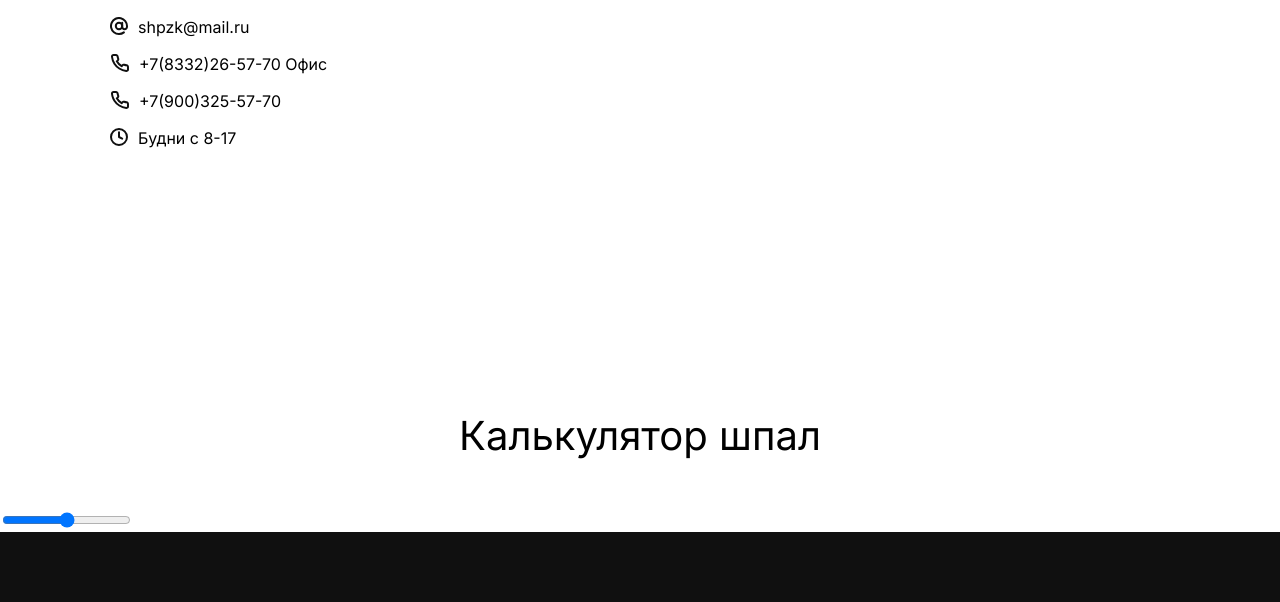
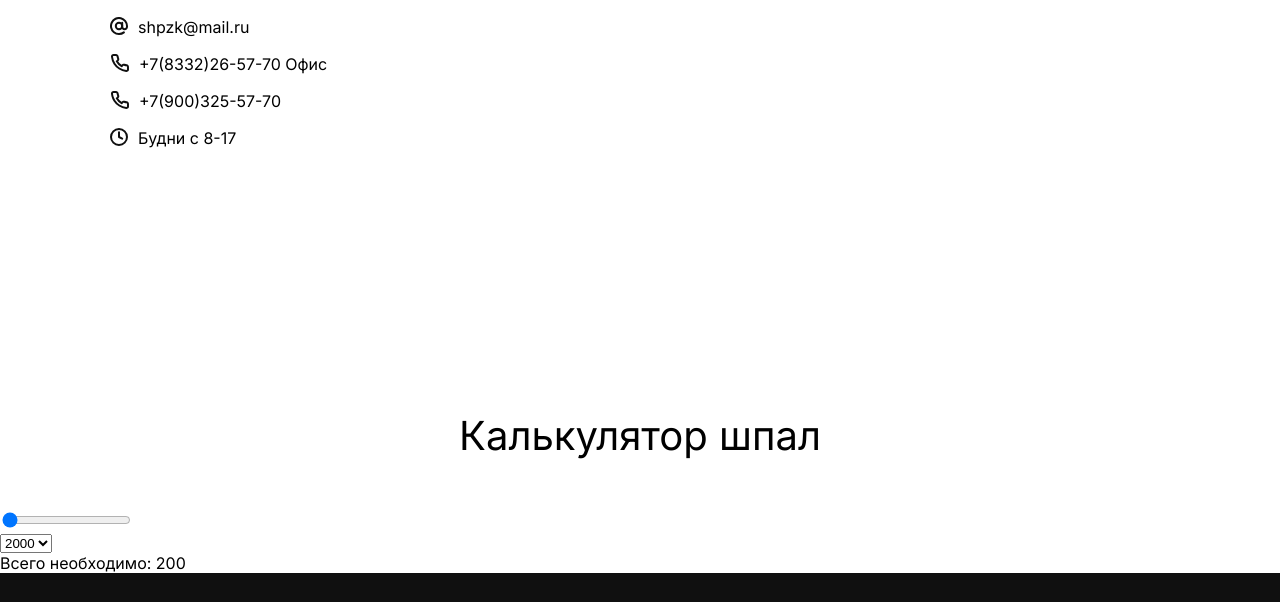
Before and after one commit to jalenix/Sleeper-impregnation-plant, a website: page src/index.html in a window 1280 px wide. Shown: the part 5238-5840 px from the top of the page. Drawn offline with nearby package versions, Linux system fonts and the light colour scheme; files that its build step writes are made by us from their sources.

Commit message:
add calculate

```diff
--- a/src/index.html
+++ b/src/index.html
@@ -236,7 +236,18 @@
     <section class="calculator">
         <h1>Калькулятор шпал</h1>
         <div>
-            <input type="range">
+            <input id="rangeWay" type="range" min="100" step="100" max="2000" value="100">
+        </div>
+        <div>
+            <select name="amount" id="amount">
+                <option value="2000">2000</option>
+                <option value="1840">1840</option>
+                <option value="1600">1600</option>
+                <option value="1440">1440</option>
+            </select>
+        </div>
+        <div>
+            Всего необходимо: <span id="result">0</span>
         </div>
 
     </section>
@@ -276,5 +287,6 @@
     </footer>
 
 </body>
+<script src="/js/main.min.js"></script>
 
 </html>
--- a/src/script/main.js
+++ b/src/script/main.js
@@ -1,8 +1,22 @@
-class people {
-    sayhi() {
-        console.log('Hi')
-    }
+const rangeWay = document.getElementById('rangeWay')
+const amount = document.getElementById('amount')
+const result = document.getElementById('result')
+
+function count() {
+    const wayValue = rangeWay.value
+    const amountValue = amount.value
+    // console.log(wayValue,' ', amountValue)
+    const resultValue = (amountValue / 1000) * wayValue
+    result.textContent = resultValue
 }
+document.addEventListener("DOMContentLoaded", function (event) {
+    count();
+});
 
-let b = new people()
-b.sayhi()
+
+rangeWay.addEventListener('input', function () {
+    count()
+})
+amount.addEventListener('change', function () {
+    count()
+})
```
